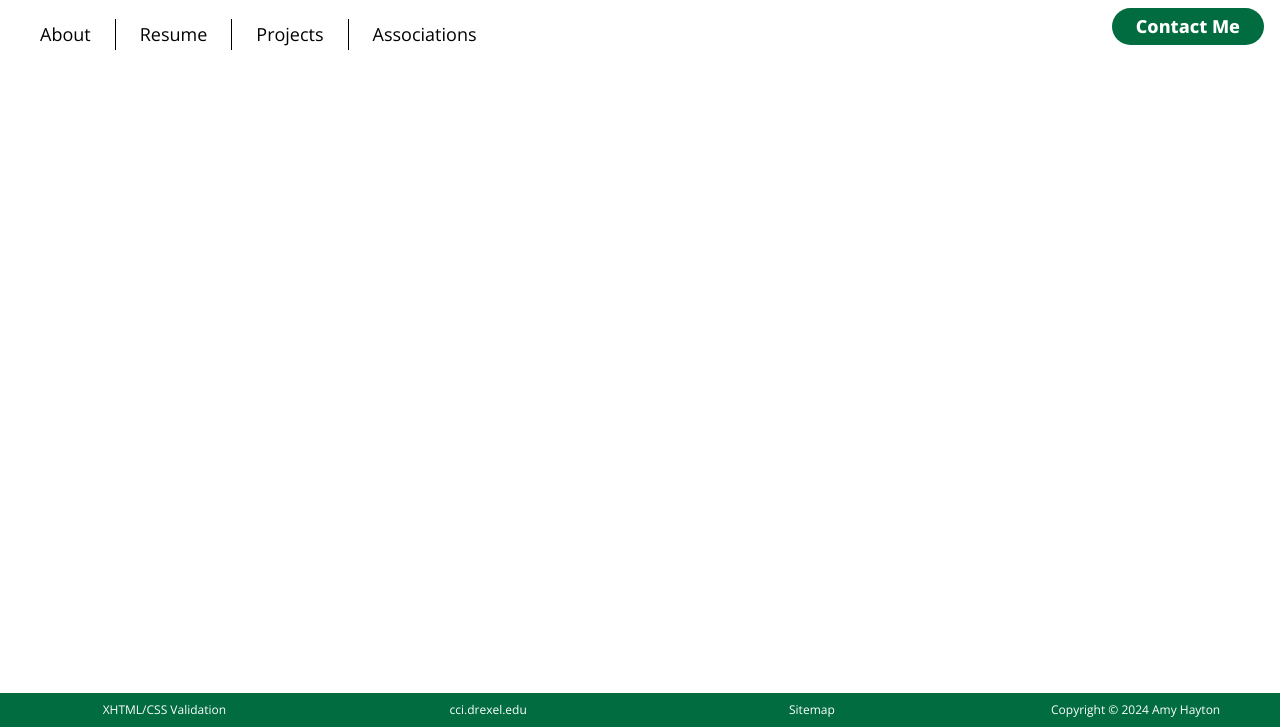
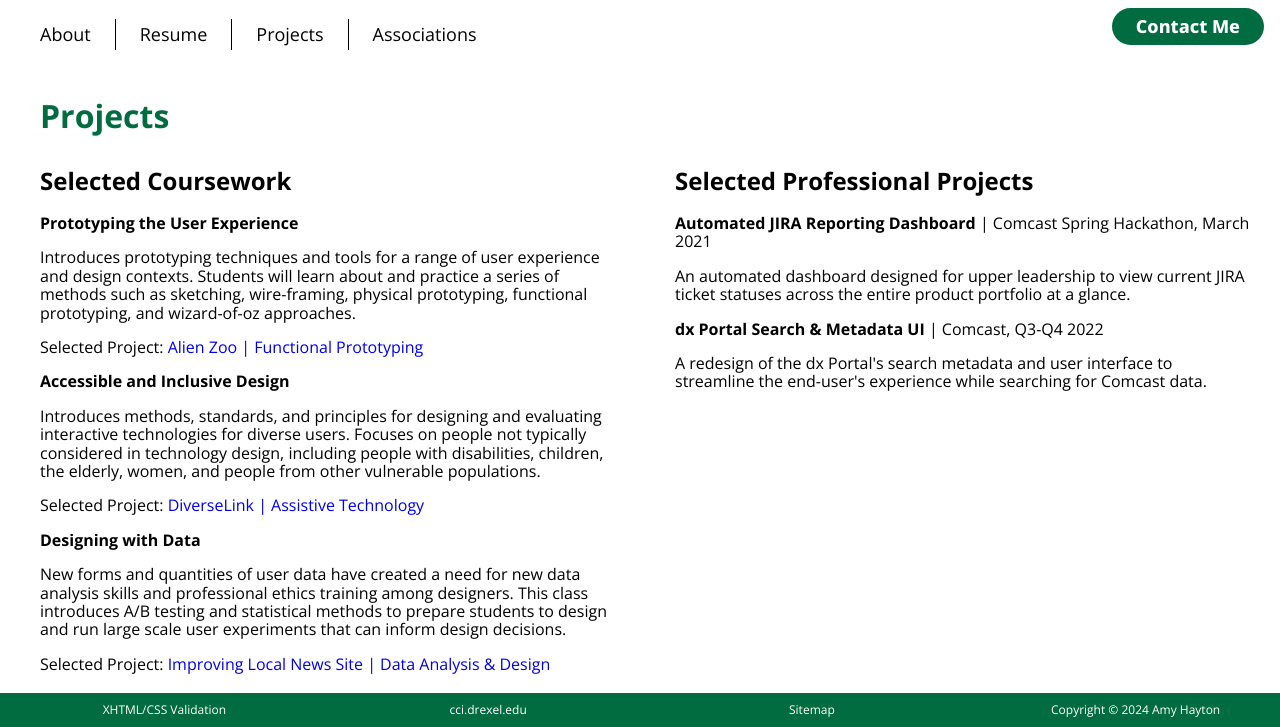
Before and after one commit to amyhayton/INFO552-Final, a plain HTML site: page projects.html in a window 1280 px wide. Shown: the part 73-800 px from the top of the page. Drawn offline with nearby package versions, Linux system fonts and the light colour scheme.

Commit message:
added projects

```diff
--- a/projects.html
+++ b/projects.html
@@ -44,6 +44,51 @@
         </div>
     </header>
 
+    <section>
+        <div class="resume-header">
+            <h1>Projects</h1>
+        </div>
+
+        <div class="resume-container">
+            <div>
+                <h2>Selected Coursework</h2>
+                <ul>
+                    <li>
+                        <strong>Prototyping the User Experience</strong>
+                    </li>
+                    <li><p>Introduces prototyping techniques and tools for a range of user experience and design contexts. Students will learn about and practice a series of methods such as sketching, wire-framing, physical prototyping, functional prototyping, and wizard-of-oz approaches.</p></li>
+                    <li><p>Selected Project:<a href="/files/Functional Prototype.pdf" target="blank"> Alien Zoo | Functional Prototyping</a></p></li>
+                    <li>
+                        <strong>Accessible and Inclusive Design</strong>
+                    </li>
+                    <li><p>Introduces methods, standards, and principles for designing and evaluating interactive technologies for diverse users. Focuses on people not typically considered in technology design, including people with disabilities, children, the elderly, women, and people from other vulnerable populations. </p></li>
+                    <li><p>Selected Project:<a href="/files/DiverseLink.pdf" target="blank"> DiverseLink | Assistive Technology</a></p></li>
+                    <li>
+                        <strong>Designing with Data</strong>
+                    </li>
+                    <li><p>New forms and quantities of user data have created a need for new data analysis skills and professional ethics training among designers. This class introduces A/B testing and statistical methods to prepare students to design and run large scale user experiments that can inform design decisions. </p></li>
+                    <li><p>Selected Project: <a href="/files/Improving Local News.pdf" target="blank">Improving Local News Site | Data Analysis  & Design</a></p></li>
+                </ul>
+        </div>
+            <div>
+                <h2>Selected Professional Projects</h2>
+                <ul>
+                    <li>
+                        <strong>Automated JIRA Reporting Dashboard</strong> | Comcast Spring Hackathon, March 2021
+                    </li>
+                    <li><p>An automated dashboard designed for upper leadership to view current JIRA ticket statuses across the entire product portfolio at a glance. </p>
+                    </li>
+                    <li></li>
+                    <li>
+                        <strong>dx Portal Search & Metadata UI</strong> | Comcast, Q3-Q4 2022
+                    </li>
+                    <li><p>A redesign of the dx Portal's search metadata and user interface to streamline the end-user's experience while searching for Comcast data.</p>
+                    </li>
+                </ul>
+            </div>
+        </div>
+    </section>
+
     <footer>
         <div>
             <ul>
--- /dev/null
+++ b/scss/sections/_projects.scss
@@ -0,0 +1,34 @@
+/* =============
+    Resume
+============= */
+
+.resume-header{
+    display: flex;
+    flex-direction: row;
+    margin-top: 150px;
+    margin-left: 40px;
+    margin-bottom: -40px;
+    align-items: center;
+}
+
+.resume-header > div{
+    width: 90vh;
+}
+
+.resume-container{
+    display: flex;
+    flex-direction: row;
+    // margin-top: 150px;
+    margin-left: 10px;
+}
+
+.resume-container > div{
+    width: 75vh;
+    margin: 30px;
+}
+
+@media (max-width: 800px){
+    .resume-container{
+        flex-direction: column;
+    }
+}
--- a/scss/styles.scss
+++ b/scss/styles.scss
@@ -23,3 +23,4 @@
 @import "sections/about";
 @import "sections/resume";
 @import "sections/associations";
+@import "sections/projects";
```
Also changed, not shown: css/styles.css, 4 other files.
